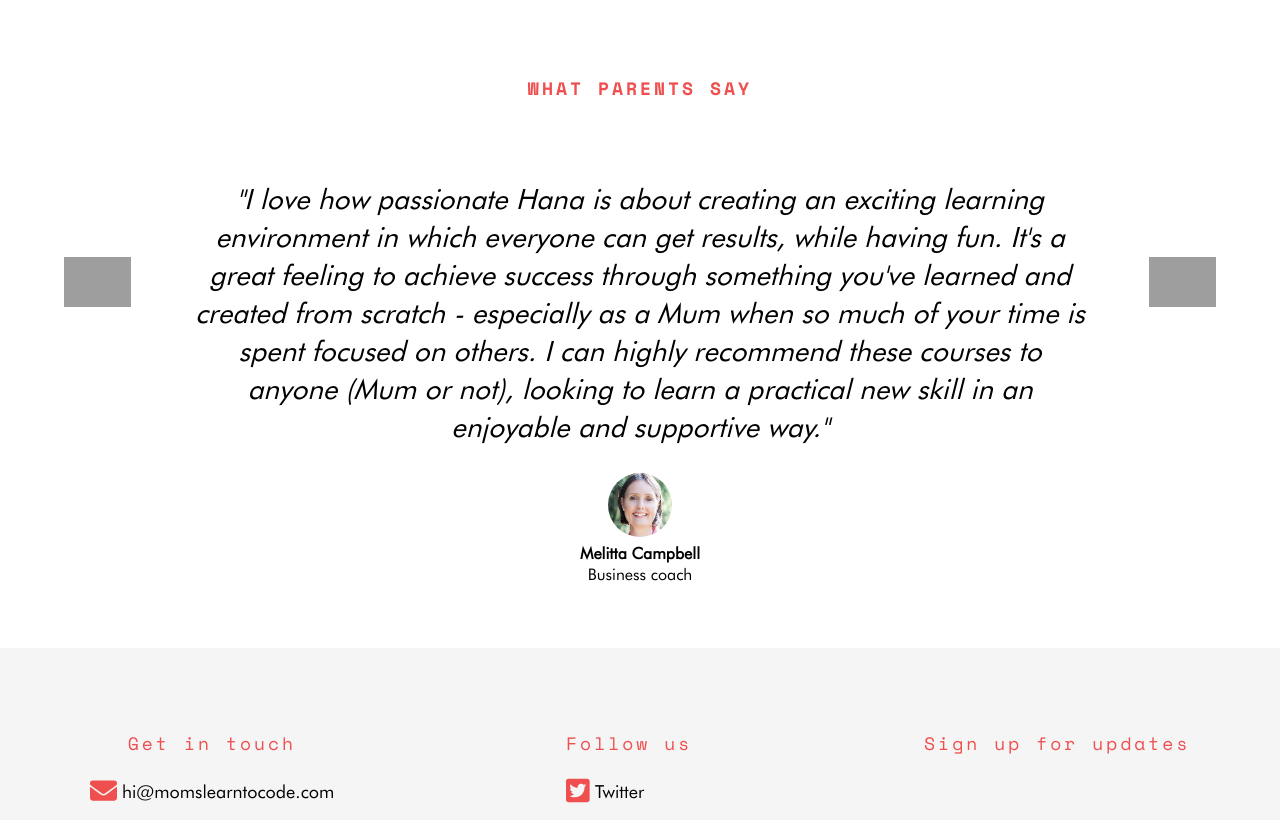
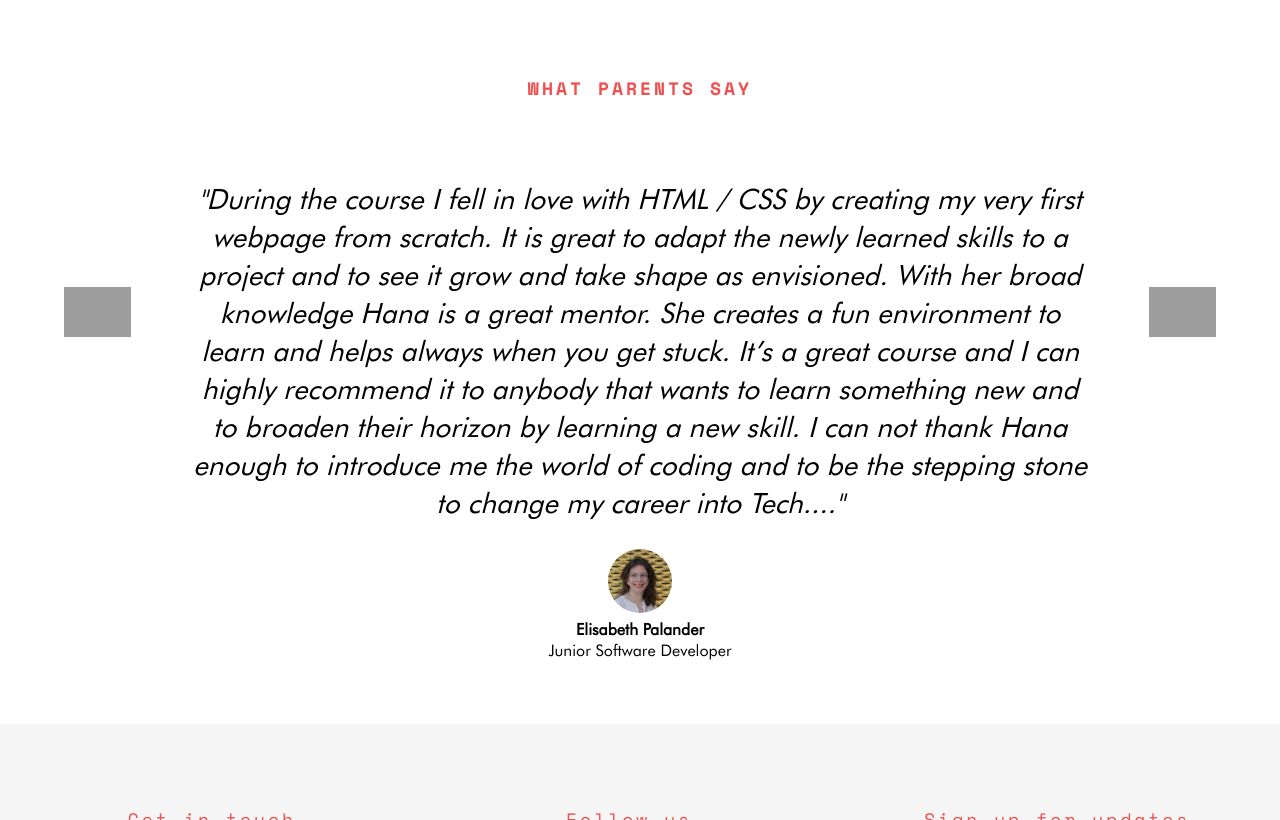
Before and after one commit to hharen/mltc_jekyll, a Jekyll site: the page built from index.html, in a window 1280 px wide and 900 px high, scrolled down 4463 px, cut to the strip 80-900 px from the top of the window. Built offline with Jekyll 4.4.1, drawn with Linux system fonts in a browser that asks for light colours; nearby versions of some CDN libraries; grey boxes are pictures that could not be loaded.

Commit message:
Add the testimonial from Elisabeth

```diff
--- a/_includes/layout_testimonials.html
+++ b/_includes/layout_testimonials.html
@@ -1,5 +1,18 @@
       <div class="container testimonials">
         <h2>What parents say</h2>
+        <div class="testimonial">
+          <p class="testimonial-text">"During the course I fell in love with HTML / CSS by creating my very first
+            webpage from scratch. It is great to adapt the newly learned skills to a project and to see it grow
+            and take shape as envisioned.
+            With her broad knowledge Hana is a great mentor. She creates a fun environment to learn and helps
+            always when you get stuck. It’s a great course and I can highly recommend it to anybody that wants to
+            learn something new and to broaden their horizon by learning a new skill. I can not thank Hana enough to
+            introduce me the world of coding and to be the stepping stone to change my career into Tech...."</p>
+          <img src="images/testimonials/elisabeth.jpg" class="avatar" alt="Elisabeth">
+          <p class="name">Elisabeth Palander</p>
+          <p class="occupation">Junior Software Developer</p>
+        </div>
+
         <div class="testimonial">
           <p class="testimonial-text">"I love how passionate Hana is about creating an exciting learning environment
             in which everyone can get results, while having fun. It's a great feeling to achieve
```
Also changed, not shown: images/testimonials/elisabeth.jpg (added).
